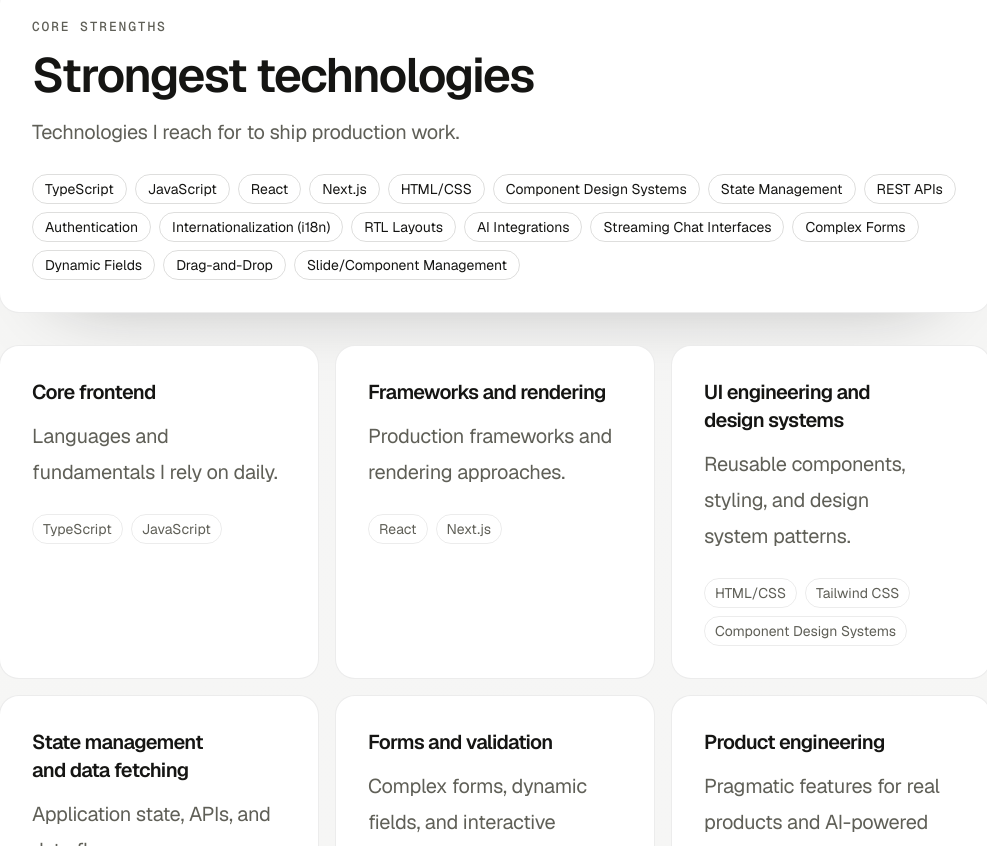
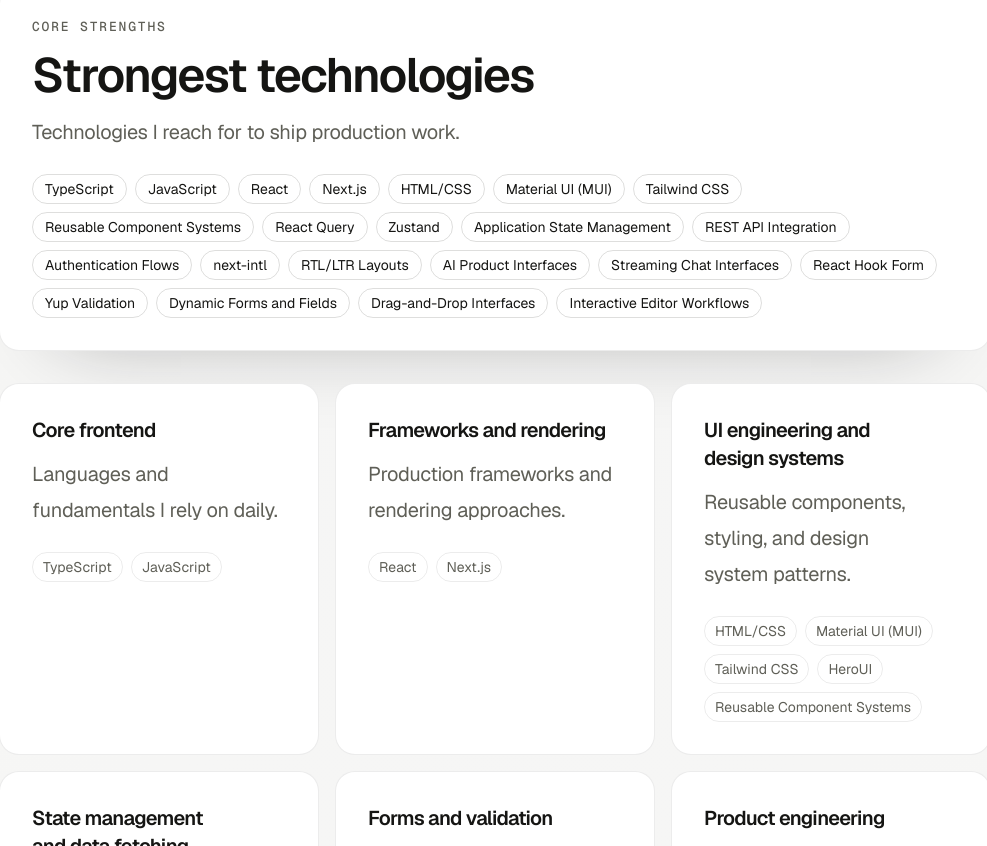
Before and after one commit to Mostafa-YMS/Portfolio, a Next.js app: page / in a window 1280 px wide. Shown: the part 3594-4440 px from the top of the page, without its empty margins (145-1132 px from the left). Built offline with nearby package versions, Linux system fonts and the light colour scheme; no server answers.

Commit message:
content: align skills with demonstrated experience

```diff
--- a/src/content/skills.ts
+++ b/src/content/skills.ts
@@ -6,43 +6,25 @@
   { name: "React", category: "frameworks", proficiency: "proficient", featured: true },
   { name: "Next.js", category: "frameworks", proficiency: "proficient", featured: true },
   { name: "HTML/CSS", category: "ui", proficiency: "proficient", featured: true },
-  { name: "Tailwind CSS", category: "ui", proficiency: "proficient", featured: false },
-  { name: "Component Design Systems", category: "ui", proficiency: "proficient", featured: true },
-  { name: "State Management", category: "state-data", proficiency: "proficient", featured: true },
-  { name: "REST APIs", category: "backend-api", proficiency: "proficient", featured: true },
-  { name: "Authentication", category: "auth-i18n", proficiency: "proficient", featured: true },
-  {
-    name: "Internationalization (i18n)",
-    category: "auth-i18n",
-    proficiency: "proficient",
-    featured: true,
-  },
-  { name: "RTL Layouts", category: "auth-i18n", proficiency: "proficient", featured: true },
-  { name: "AI Integrations", category: "ai", proficiency: "proficient", featured: true },
+  { name: "Material UI (MUI)", category: "ui", proficiency: "proficient", featured: true },
+  { name: "Tailwind CSS", category: "ui", proficiency: "proficient", featured: true },
+  { name: "HeroUI", category: "ui", proficiency: "familiar", featured: false },
+  { name: "Reusable Component Systems", category: "ui", proficiency: "proficient", featured: true },
+  { name: "React Query", category: "state-data", proficiency: "proficient", featured: true },
+  { name: "Zustand", category: "state-data", proficiency: "proficient", featured: true },
+  { name: "Application State Management", category: "state-data", proficiency: "proficient", featured: true },
+  { name: "REST API Integration", category: "backend-api", proficiency: "proficient", featured: true },
+  { name: "Authentication Flows", category: "auth-i18n", proficiency: "proficient", featured: true },
+  { name: "next-intl", category: "auth-i18n", proficiency: "proficient", featured: true },
+  { name: "RTL/LTR Layouts", category: "auth-i18n", proficiency: "proficient", featured: true },
+  { name: "AI Product Interfaces", category: "ai", proficiency: "proficient", featured: true },
   { name: "Streaming Chat Interfaces", category: "ai", proficiency: "proficient", featured: true },
-  {
-    name: "Complex Forms",
-    category: "forms-interactions",
-    proficiency: "proficient",
-    featured: true,
-  },
-  {
-    name: "Dynamic Fields",
-    category: "forms-interactions",
-    proficiency: "proficient",
-    featured: true,
-  },
-  {
-    name: "Drag-and-Drop",
-    category: "forms-interactions",
-    proficiency: "proficient",
-    featured: true,
-  },
-  {
-    name: "Slide/Component Management",
-    category: "forms-interactions",
-    proficiency: "proficient",
-    featured: true,
-  },
+  { name: "React Hook Form", category: "forms-interactions", proficiency: "proficient", featured: true },
+  { name: "Yup Validation", category: "forms-interactions", proficiency: "proficient", featured: true },
+  { name: "Dynamic Forms and Fields", category: "forms-interactions", proficiency: "proficient", featured: true },
+  { name: "Drag-and-Drop Interfaces", category: "forms-interactions", proficiency: "proficient", featured: true },
+  { name: "Interactive Editor Workflows", category: "forms-interactions", proficiency: "proficient", featured: true },
+  { name: "Stencil", category: "tooling", proficiency: "familiar", featured: false },
+  { name: "Lerna", category: "tooling", proficiency: "familiar", featured: false },
   { name: "Git", category: "tooling", proficiency: "proficient", featured: false },
 ];
```
